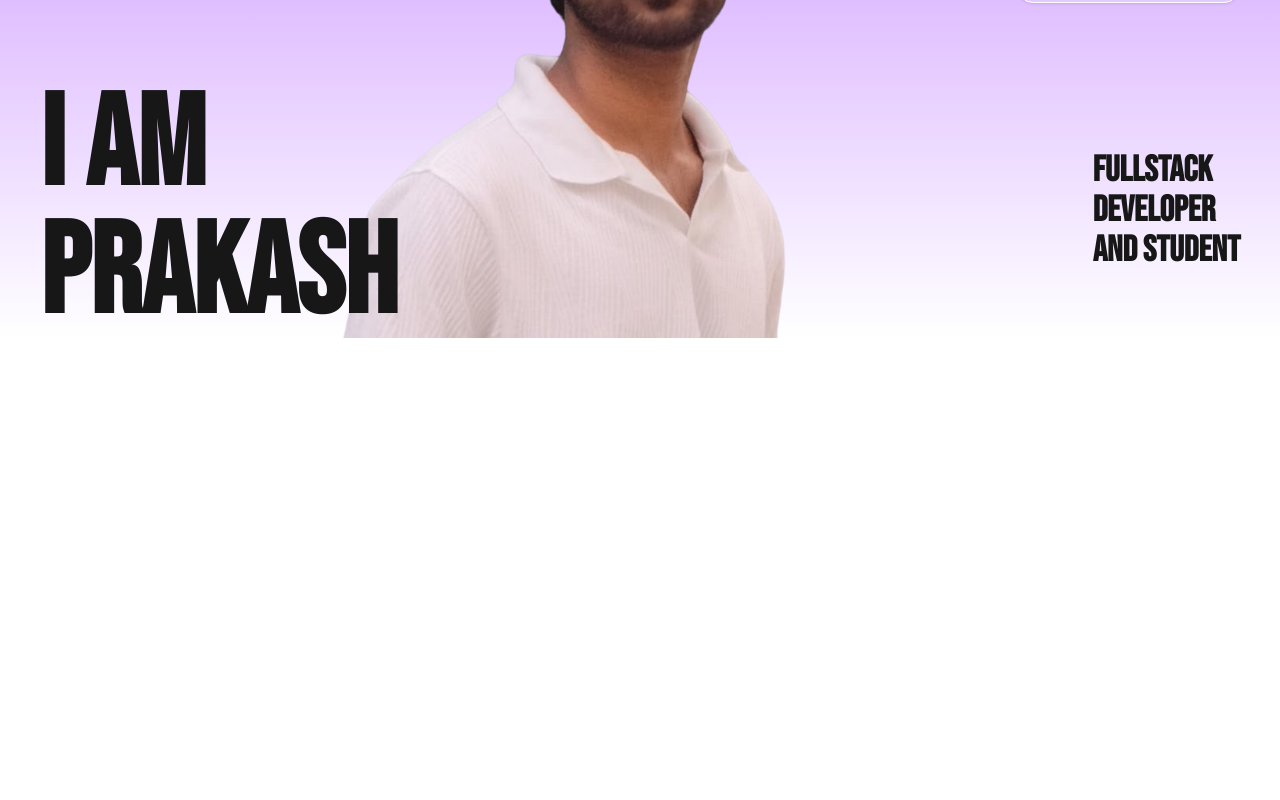
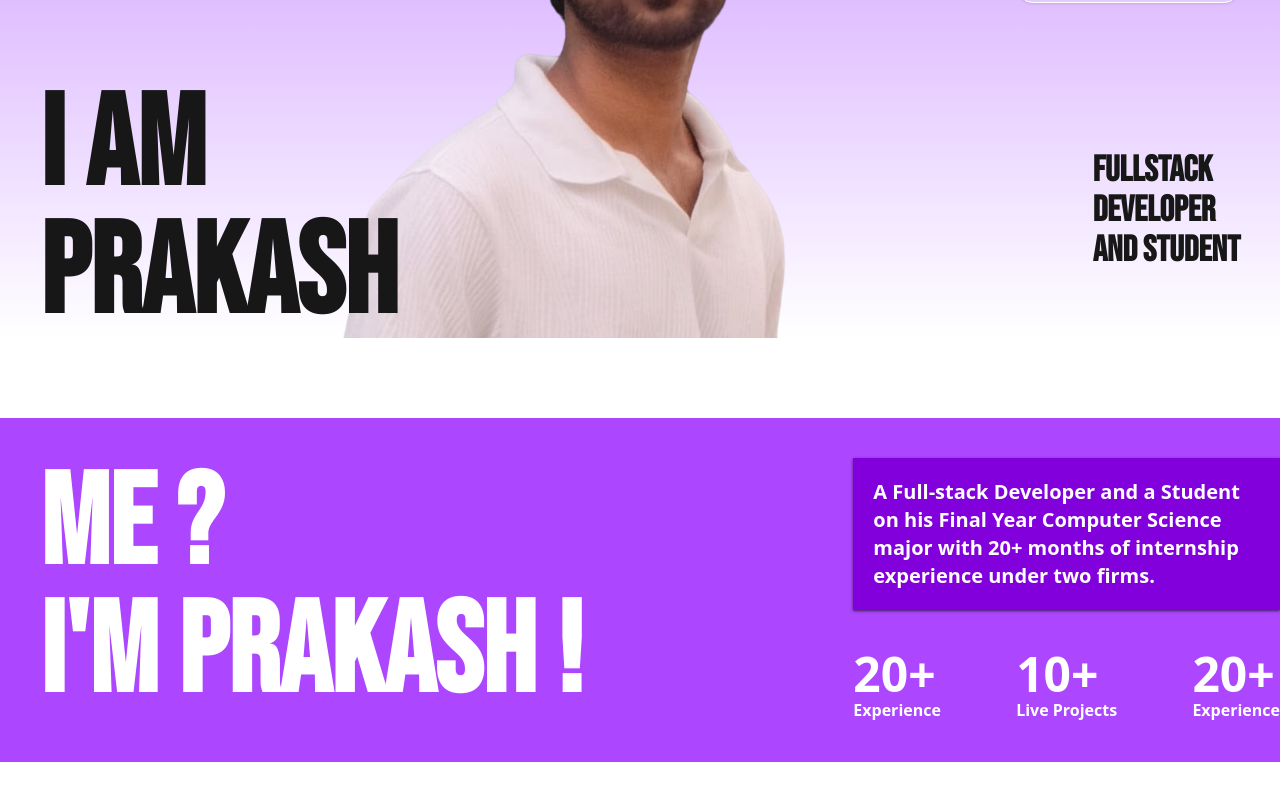
Before and after one commit to praghu-b/next-portfolio, a Next.js app: page / in a window 1280 px wide. Shown: the part 462-1262 px from the top of the page. Built offline with nearby package versions, Linux system fonts and the light colour scheme; a web font is replaced by a local one.

Commit message:
feat(ui): initiated cta on about section

```diff
--- a/src/components/sections/About.tsx
+++ b/src/components/sections/About.tsx
@@ -3,9 +3,18 @@ import {motion, useScroll, useTransform} from "framer-motion";
 export default function About() {
     return (
         <section className="w-full min-h-screen">
-            <div className="max-w-7xl mx-auto flex items-center justify-between">
-                <div className="flex-1"></div>
-                <div className="flex-1"></div>
+            <div className="max-w-7xl mx-auto flex items-center bg-purple-500 justify-between text-white md:py-10 mt-20">
+                <div className="flex-2">
+                    <p className="ml-10 text-9xl font-bold font-climate">Me ? <br />I'm Prakash !</p>
+                </div>
+                <div className="flex-1 space-y-10">
+                    <p className="text-xl font-semibold bg-purple-700 shadow shadow-black/50 border-white px-5 py-5">A Full-stack Developer and a Student on his Final Year Computer Science major with 20+ months of internship experience under two firms.</p>
+                    <ul className="flex items-center justify-between">
+                        <li className="font-bold"><span className="text-5xl">20+</span><br />Experience</li>
+                        <li className="font-bold"><span className="text-5xl">10+</span><br />Live Projects</li>
+                        <li className="font-bold"><span className="text-5xl">20+</span><br />Experience</li>
+                    </ul>
+                </div>
             </div>
         </section>
     )
--- a/src/components/ui/Navbar.tsx
+++ b/src/components/ui/Navbar.tsx
@@ -3,15 +3,32 @@ import Link from "next/link";
 import Image from "next/image";
 import { motion } from "framer-motion";
 import { Home, BookUser, FolderCode, PhoneForwarded, Linkedin, Mail, Github, Instagram } from "lucide-react";
+import { useEffect, useRef, useState } from "react";
 
 export default function Navbar() {
+    const [hidden, setHidden] = useState(false);
+    const lastScroll = useRef(0);
     const navLinks = [{ label: "Home", icon: Home }, { label: "About", icon: BookUser }, { label: "Projects", icon: FolderCode }, { label: "Contact", icon: PhoneForwarded }];
     const socialLinks = [{ label: "LinkedIn", icon: Linkedin, color: 'bg-blue-700', link: 'https://linkedin.com/in/prakash-balamurugan', dur: 0.2 }, { label: "Email", icon: Mail, color: 'bg-yellow-600', link: 'mailto:prakashbalan555@gmail.com', dur: 0.4 }, { label: "GitHub", icon: Github, color: 'bg-neutral-700', link: 'https://github.com/praghu-b', dur: 0.6 }, { label: "Instagram", icon: Instagram, color: 'bg-gradient-to-tr from-yellow-600 via-pink-600 to-purple-700', link: 'https://instagram.com/praghu._b', dur: 0.8 }]
+
+    useEffect(() => {
+        const handleScroll = () => {
+            const current = window.scrollY;
+            current > lastScroll.current ? setHidden(true) : setHidden(false);
+            lastScroll.current = current;
+        }
+
+        window.addEventListener('scroll', handleScroll);
+        return () => window.removeEventListener('scroll', handleScroll)
+    }, [lastScroll])
 
     return (
         <div className="w-full">
             <motion.nav
                 className="max-w-7xl mx-auto fixed top-8 left-10 right-10 flex items-center justify-start z-10"
+                initial={{ y: 0 }}
+                animate={{ y: hidden ? -100 : 0 }}
+                transition={{ duration: 0.3, ease: 'easeOut' }}
             >
                 <motion.div className="flex-1">
                     <span className="text-5xl font-bold font-climate">Pb</span>
```
